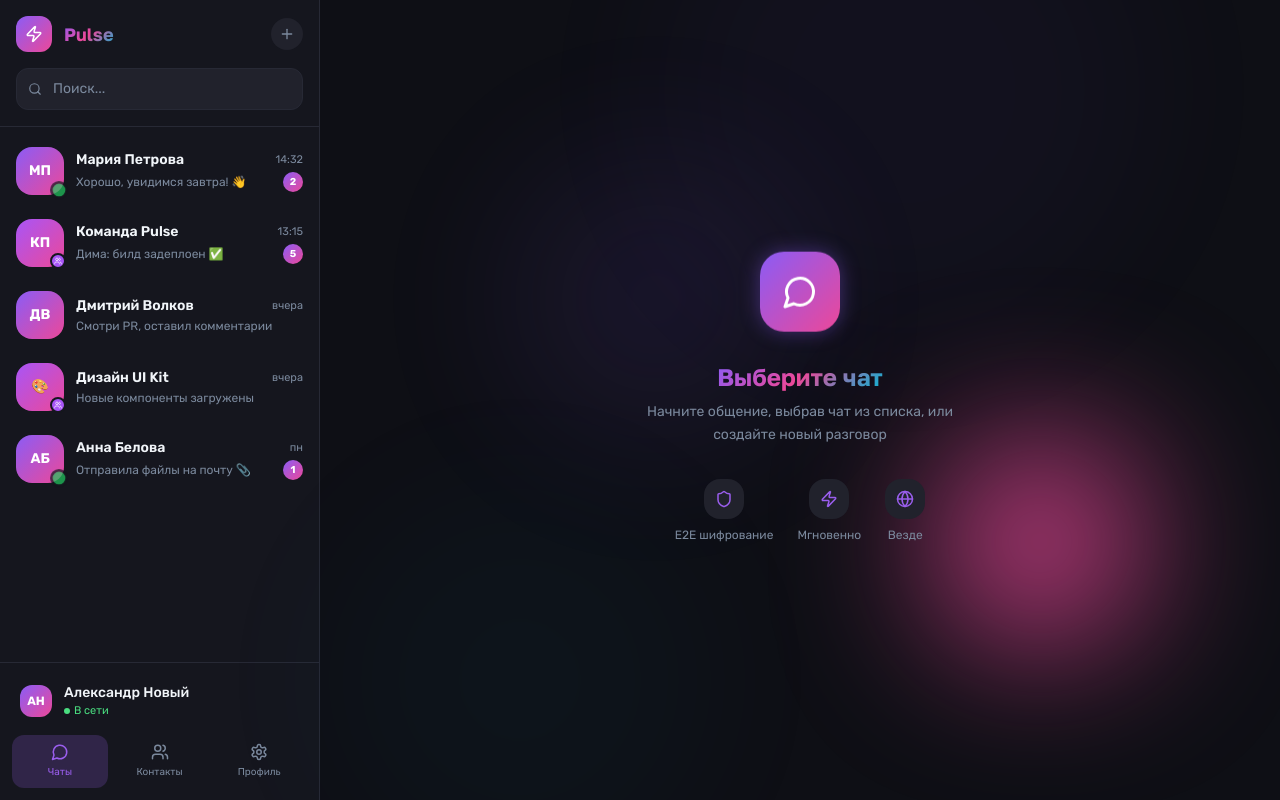
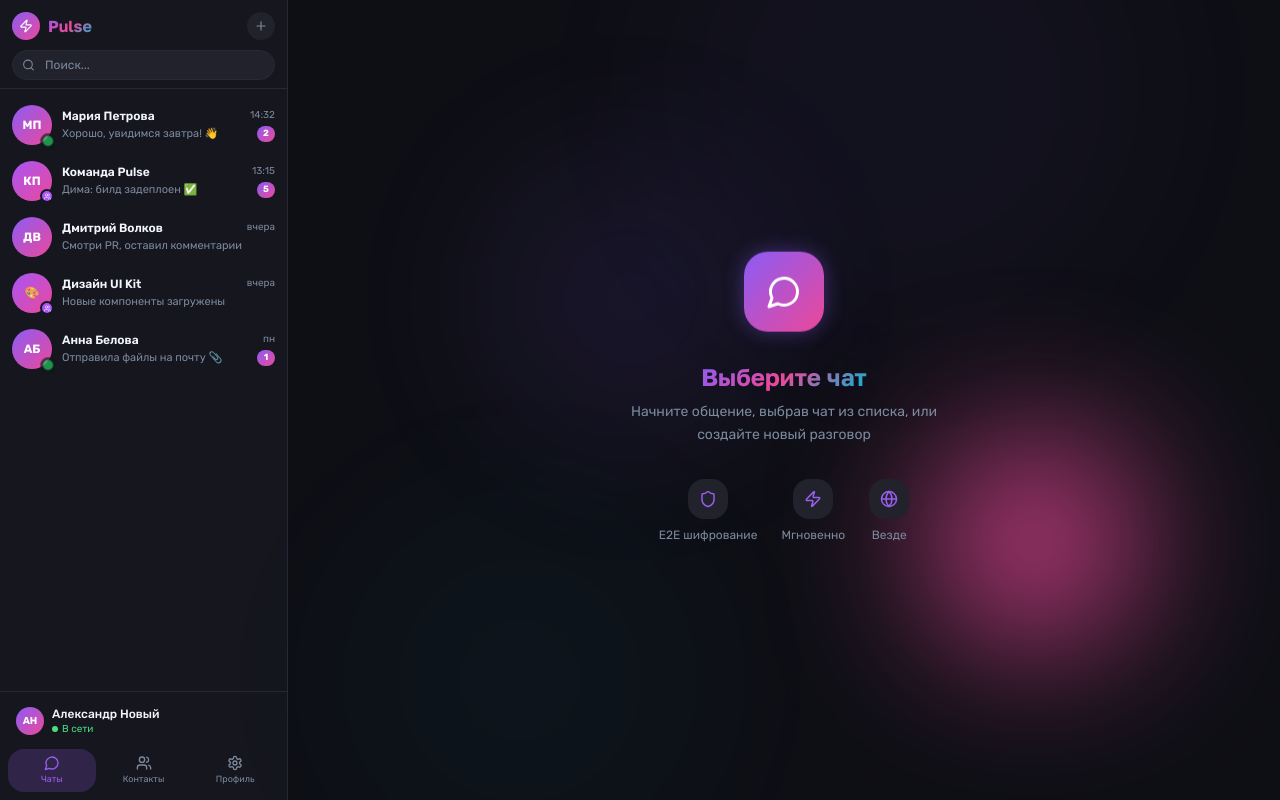
Before and after one commit to pr-poehali-dev/messenger-development-project-3, a React (Vite) app: page / in a window 1280 px wide. Both pictures are taken after typing "name@example.com", "Sample123" into the empty fields and a click on the button "Войти в Pulse". Built offline with nearby package versions, Linux system fonts and the light colour scheme.

Commit message:
Округление и сжатие элементов

```diff
--- a/src/components/messenger/ChatWindow.tsx
+++ b/src/components/messenger/ChatWindow.tsx
@@ -94,7 +94,7 @@ export default function ChatWindow({ chat, currentUserId, onUpdateChat }: Props)
       <div className="flex items-center justify-between px-5 py-3.5 border-b border-border bg-card/80 backdrop-blur-sm">
         <div className="flex items-center gap-3">
           <div className="relative">
-            <div className={`w-10 h-10 rounded-xl flex items-center justify-center text-sm font-bold text-white ${
+            <div className={`w-9 h-9 rounded-full flex items-center justify-center text-sm font-bold text-white ${
               chat.type === "group" ? "bg-gradient-to-br from-purple-500 to-pink-500" : "btn-gradient"
             }`}>
               {chat.avatar.length <= 2 ? chat.avatar : "🎨"}
--- a/src/components/messenger/Sidebar.tsx
+++ b/src/components/messenger/Sidebar.tsx
@@ -24,36 +24,36 @@ export default function Sidebar({
   );
 
   return (
-    <div className="w-80 flex flex-col border-r border-border bg-card h-full">
+    <div className="w-72 flex flex-col border-r border-border bg-card h-full">
       {/* Header */}
-      <div className="p-4 border-b border-border">
-        <div className="flex items-center justify-between mb-4">
-          <div className="flex items-center gap-3">
-            <div className="w-9 h-9 rounded-xl btn-gradient flex items-center justify-center">
-              <Icon name="Zap" size={18} className="text-white" />
+      <div className="px-3 pt-3 pb-2 border-b border-border">
+        <div className="flex items-center justify-between mb-2.5">
+          <div className="flex items-center gap-2">
+            <div className="w-7 h-7 rounded-lg btn-gradient flex items-center justify-center">
+              <Icon name="Zap" size={14} className="text-white" />
             </div>
-            <span className="text-lg font-bold font-golos gradient-text">Pulse</span>
+            <span className="text-base font-bold font-golos gradient-text">Pulse</span>
           </div>
           {activeTab === "chats" && (
             <button
               onClick={onNewGroup}
-              className="w-8 h-8 rounded-lg bg-secondary hover:bg-primary/20 transition-colors flex items-center justify-center"
+              className="w-7 h-7 rounded-lg bg-secondary hover:bg-primary/20 transition-colors flex items-center justify-center"
               title="Новый чат"
             >
-              <Icon name="Plus" size={16} className="text-muted-foreground" />
+              <Icon name="Plus" size={14} className="text-muted-foreground" />
             </button>
           )}
         </div>
 
         {/* Search */}
         <div className="relative">
-          <Icon name="Search" size={14} className="absolute left-3 top-1/2 -translate-y-1/2 text-muted-foreground" />
+          <Icon name="Search" size={13} className="absolute left-2.5 top-1/2 -translate-y-1/2 text-muted-foreground" />
           <input
             type="text"
             placeholder="Поиск..."
             value={searchQuery}
             onChange={(e) => onSearchChange(e.target.value)}
-            className="w-full bg-secondary border border-border rounded-xl pl-9 pr-4 py-2.5 text-sm text-foreground placeholder:text-muted-foreground outline-none transition-all"
+            className="w-full bg-secondary border border-border rounded-lg pl-8 pr-3 py-1.5 text-xs text-foreground placeholder:text-muted-foreground outline-none transition-all"
           />
         </div>
       </div>
@@ -71,24 +71,24 @@ export default function Sidebar({
               <button
                 key={chat.id}
                 onClick={() => onSelectChat(chat)}
-                className={`chat-item w-full flex items-center gap-3 px-4 py-3 text-left ${
+                className={`chat-item w-full flex items-center gap-2.5 px-3 py-2 text-left ${
                   activeChat?.id === chat.id ? "active" : ""
                 }`}
                 style={{ animationDelay: `${i * 0.05}s` }}
               >
                 {/* Avatar */}
                 <div className="relative flex-shrink-0">
-                  <div className={`w-12 h-12 rounded-2xl flex items-center justify-center text-sm font-bold text-white ${
+                  <div className={`w-10 h-10 rounded-full flex items-center justify-center text-xs font-bold text-white ${
                     chat.type === "group" ? "bg-gradient-to-br from-purple-500 to-pink-500" : "btn-gradient"
                   }`}>
-                    {chat.avatar.length <= 2 ? chat.avatar : <Icon name="Users" size={20} className="text-white" />}
+                    {chat.avatar.length <= 2 ? chat.avatar : <Icon name="Users" size={16} className="text-white" />}
                   </div>
                   {chat.online && (
-                    <div className="absolute -bottom-0.5 -right-0.5 w-3.5 h-3.5 bg-green-500 rounded-full border-2 border-card online-dot" />
+                    <div className="absolute -bottom-0.5 -right-0.5 w-3 h-3 bg-green-500 rounded-full border-2 border-card online-dot" />
                   )}
                   {chat.type === "group" && (
-                    <div className="absolute -bottom-0.5 -right-0.5 w-4 h-4 bg-purple-500 rounded-full border-2 border-card flex items-center justify-center">
-                      <Icon name="Users" size={8} className="text-white" />
+                    <div className="absolute -bottom-0.5 -right-0.5 w-3.5 h-3.5 bg-purple-500 rounded-full border-2 border-card flex items-center justify-center">
+                      <Icon name="Users" size={7} className="text-white" />
                     </div>
                   )}
                 </div>
@@ -96,13 +96,13 @@ export default function Sidebar({
                 {/* Info */}
                 <div className="flex-1 min-w-0">
                   <div className="flex items-center justify-between mb-0.5">
-                    <span className="font-semibold text-sm text-foreground truncate">{chat.name}</span>
-                    <span className="text-[11px] text-muted-foreground flex-shrink-0 ml-2">{chat.lastTime}</span>
+                    <span className="font-semibold text-xs text-foreground truncate">{chat.name}</span>
+                    <span className="text-[10px] text-muted-foreground flex-shrink-0 ml-1">{chat.lastTime}</span>
                   </div>
                   <div className="flex items-center justify-between">
-                    <span className="text-xs text-muted-foreground truncate">{chat.lastMessage}</span>
+                    <span className="text-[11px] text-muted-foreground truncate">{chat.lastMessage}</span>
                     {chat.unread > 0 && (
-                      <span className="ml-2 min-w-[20px] h-5 px-1.5 btn-gradient rounded-full text-[10px] font-bold text-white flex items-center justify-center flex-shrink-0">
+                      <span className="ml-1.5 min-w-[18px] h-4 px-1 btn-gradient rounded-full text-[9px] font-bold text-white flex items-center justify-center flex-shrink-0">
                         {chat.unread}
                       </span>
                     )}
@@ -115,18 +115,18 @@ export default function Sidebar({
       )}
 
       {/* Bottom nav */}
-      <div className="p-3 border-t border-border">
+      <div className="px-2 py-2 border-t border-border">
         {/* User */}
         <button
           onClick={() => onTabChange("settings")}
-          className="flex items-center gap-3 w-full px-2 py-2 rounded-xl hover:bg-secondary transition-colors mb-2"
+          className="flex items-center gap-2 w-full px-2 py-1.5 rounded-xl hover:bg-secondary transition-colors mb-1.5"
         >
-          <div className="w-8 h-8 rounded-xl btn-gradient flex items-center justify-center text-xs font-bold text-white">
+          <div className="w-7 h-7 rounded-full btn-gradient flex items-center justify-center text-[10px] font-bold text-white flex-shrink-0">
             {user.avatar}
           </div>
           <div className="flex-1 min-w-0 text-left">
-            <p className="text-sm font-medium truncate">{user.name}</p>
-            <p className="text-[11px] text-green-400 flex items-center gap-1">
+            <p className="text-xs font-medium truncate">{user.name}</p>
+            <p className="text-[10px] text-green-400 flex items-center gap-1">
               <span className="w-1.5 h-1.5 bg-green-400 rounded-full" />
               В сети
             </p>
@@ -142,14 +142,14 @@ export default function Sidebar({
             <button
               key={tab.id}
               onClick={() => onTabChange(tab.id)}
-              className={`flex-1 flex flex-col items-center gap-1 py-2 rounded-xl transition-all ${
+              className={`flex-1 flex flex-col items-center gap-0.5 py-1.5 rounded-lg transition-all ${
                 activeTab === tab.id
                   ? "bg-primary/20 text-primary"
                   : "text-muted-foreground hover:text-foreground hover:bg-secondary"
               }`}
             >
-              <Icon name={tab.icon} size={18} fallback="Circle" />
-              <span className="text-[10px]">{tab.label}</span>
+              <Icon name={tab.icon} size={16} fallback="Circle" />
+              <span className="text-[9px]">{tab.label}</span>
             </button>
           ))}
         </div>
```
